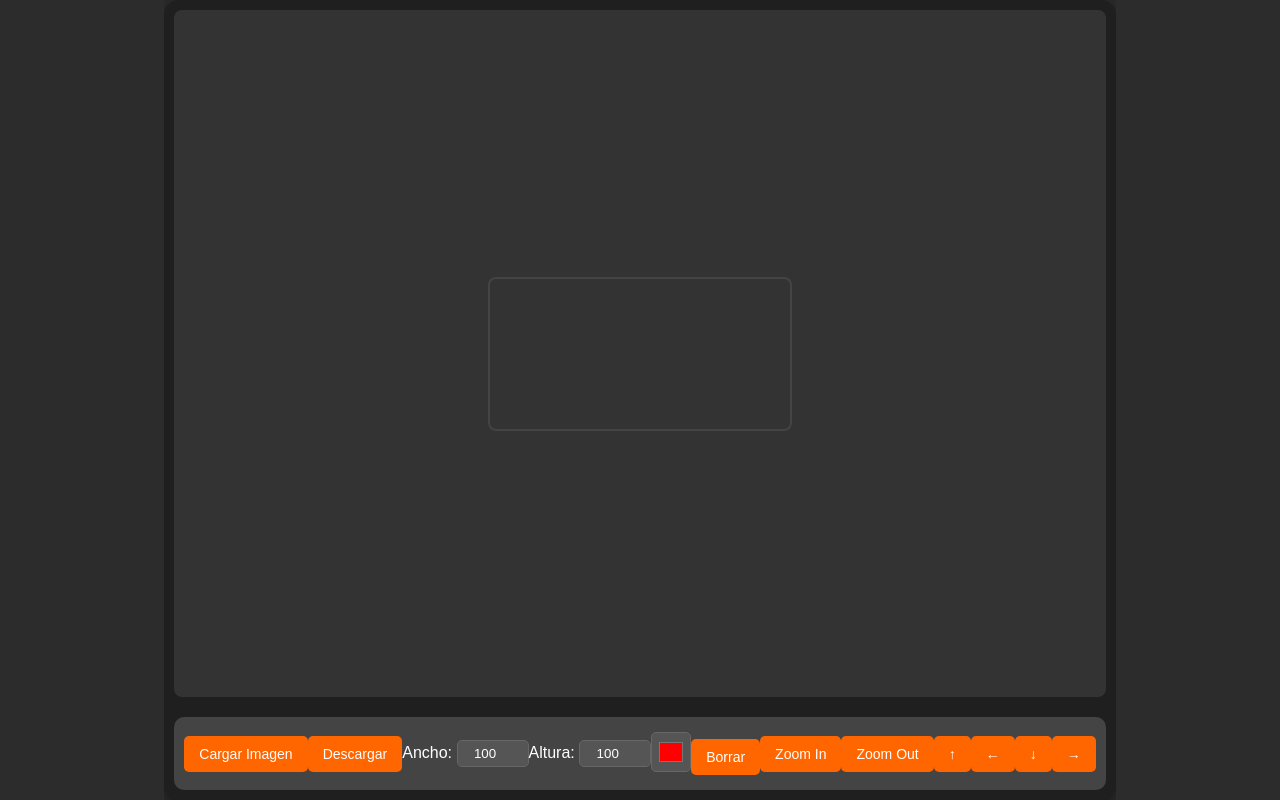
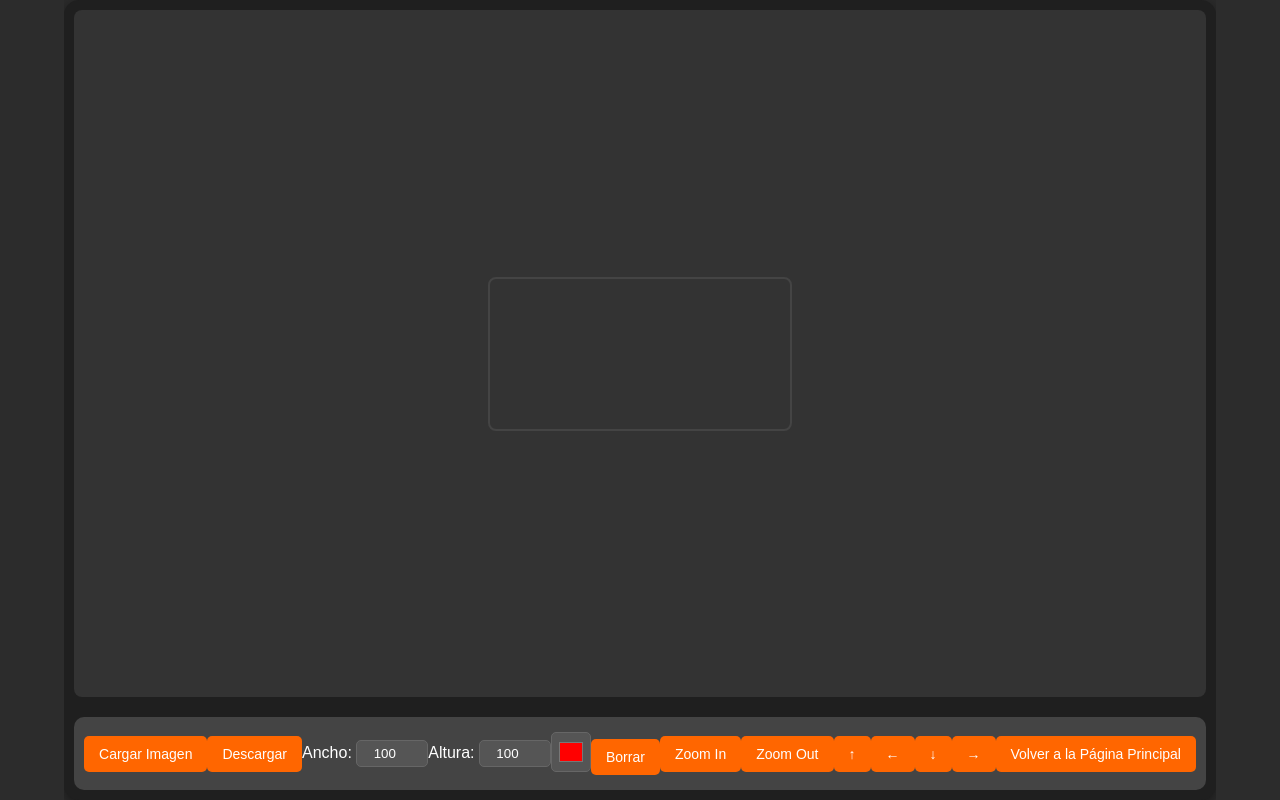
Before and after one commit to Pablog44/artepixelador, a React (Create React App) app: page /artepixelador/rejilla in a window 1280 px wide. Built offline with nearby package versions, Linux system fonts and the light colour scheme.

Commit message:
opcion de imagen con regilla
-nuevo componente de regilla

```diff
--- a/package.json
+++ b/package.json
@@ -10,6 +10,7 @@
     "gh-pages": "^6.1.1",
     "react": "^18.3.1",
     "react-dom": "^18.3.1",
+    "react-router-dom": "^6.26.1",
     "react-scripts": "5.0.1",
     "web-vitals": "^2.1.4"
   },
--- a/src/App.js
+++ b/src/App.js
@@ -1,11 +1,20 @@
 import React from 'react';
+import { BrowserRouter as Router, Route, Routes } from 'react-router-dom';
 import Controls from './components/Controls';
 
 function App() {
     return (
-        <div className="App">
-            <Controls />
-        </div>
+        <Router basename="/artepixelador">
+            <div className="App">
+                <Routes>
+                    {/* Página principal con PixelatedImage */}
+                    <Route path="/" element={<Controls page="default" />} />
+
+                    {/* Página de rejilla */}
+                    <Route path="/rejilla" element={<Controls page="rejilla" />} />
+                </Routes>
+            </div>
+        </Router>
     );
 }
 
--- a/src/components/Controls.js
+++ b/src/components/Controls.js
@@ -1,7 +1,9 @@
 import React, { useState } from 'react';
 import PixelatedImage from './PixelatedImage';
+import Rejilla from './Rejilla';
+import { Link } from 'react-router-dom';
 
-function Controls() {
+function Controls({ page }) {
     const [selectedColor, setSelectedColor] = useState('#ff0000');
     const [pixelWidth, setPixelWidth] = useState(100);
     const [pixelHeight, setPixelHeight] = useState(100);
@@ -38,9 +40,21 @@ function Controls() {
         });
     };
 
-    return (
-        <div className="controls-container">
-            <div className="pixelated-image-wrapper">
+    const renderChildComponent = () => {
+        if (page === 'rejilla') {
+            return (
+                <Rejilla
+                    imageFile={imageFile}
+                    pixelWidth={pixelWidth}
+                    pixelHeight={pixelHeight}
+                    selectedColor={selectedColor}
+                    scale={scale}
+                    position={position}
+                    setPosition={setPosition}
+                />
+            );
+        } else {
+            return (
                 <PixelatedImage
                     imageFile={imageFile}
                     pixelWidth={pixelWidth}
@@ -50,6 +64,14 @@ function Controls() {
                     position={position}
                     setPosition={setPosition}
                 />
+            );
+        }
+    };
+
+    return (
+        <div className="controls-container">
+            <div className="pixelated-image-wrapper">
+                {renderChildComponent()}
             </div>
             <div className="controls">
                 <div className="controls-group">
@@ -103,6 +125,13 @@ function Controls() {
                     <button onClick={() => handleMove('down')} className="button">↓</button>
                     <button onClick={() => handleMove('right')} className="button">→</button>
                 </div>
+                <div className="controls-group">
+                    {page === 'rejilla' ? (
+                        <Link to="/" className="button">Volver a la Página Principal</Link>
+                    ) : (
+                        <Link to="/rejilla" className="button">Ir a la Vista con Rejilla</Link>
+                    )}
+                </div>
             </div>
         </div>
     );
--- /dev/null
+++ b/src/components/Rejilla.js
@@ -0,0 +1,111 @@
+import React, { useEffect, useRef, useState } from 'react'; // Asegúrate de importar useState
+
+function Rejilla({ imageFile, pixelWidth, pixelHeight, selectedColor, scale, position, setPosition }) {
+    const sourceCanvasRef = useRef(null);
+    const outputCanvasRef = useRef(null);
+    const [isPanning, setIsPanning] = useState(false);
+    const [startCoords, setStartCoords] = useState({ x: 0, y: 0 });
+
+    useEffect(() => {
+        if (imageFile) {
+            const reader = new FileReader();
+            reader.onload = function (e) {
+                const img = new Image();
+                img.onload = function () {
+                    const sourceCanvas = sourceCanvasRef.current;
+                    const outputCanvas = outputCanvasRef.current;
+                    const sourceCtx = sourceCanvas.getContext('2d');
+                    const outputCtx = outputCanvas.getContext('2d');
+
+                    sourceCanvas.width = pixelWidth;
+                    sourceCanvas.height = pixelHeight;
+                    outputCanvas.width = sourceCanvas.width * 10;
+                    outputCanvas.height = sourceCanvas.height * 10;
+
+                    sourceCtx.drawImage(img, 0, 0, pixelWidth, pixelHeight);
+
+                    for (let y = 0; y < pixelHeight; y++) {
+                        for (let x = 0; x < pixelWidth; x++) {
+                            const pixelData = sourceCtx.getImageData(x, y, 1, 1).data;
+                            outputCtx.fillStyle = `rgba(${pixelData[0]},${pixelData[1]},${pixelData[2]},${pixelData[3] / 255})`;
+                            outputCtx.fillRect(x * 10, y * 10, 9, 9);
+
+                            // Dibujar la cuadrícula
+                            outputCtx.strokeStyle = 'black';
+                            outputCtx.lineWidth = 1;
+                            outputCtx.strokeRect(x * 10 + 0.5, y * 10 + 0.5, 9, 9);
+                        }
+                    }
+                };
+                img.src = e.target.result;
+            };
+            reader.readAsDataURL(imageFile);
+        }
+    }, [imageFile, pixelWidth, pixelHeight]);
+
+    const handleMouseDown = (e) => {
+        if (e.ctrlKey) {
+            setIsPanning(true);
+            setStartCoords({ x: e.clientX - position.x, y: e.clientY - position.y });
+        }
+    };
+
+    const handleMouseMove = (e) => {
+        if (isPanning) {
+            setPosition({
+                x: e.clientX - startCoords.x,
+                y: e.clientY - startCoords.y
+            });
+        }
+    };
+
+    const handleMouseUp = () => {
+        setIsPanning(false);
+    };
+
+    const handleCanvasClick = (e) => {
+        if (e.ctrlKey || isPanning) return; // Evita colorear si Ctrl está presionado o si se está desplazando
+
+        const rect = outputCanvasRef.current.getBoundingClientRect();
+        const scaleX = outputCanvasRef.current.width / rect.width;
+        const scaleY = outputCanvasRef.current.height / rect.height;
+        const x = Math.floor((e.clientX - rect.left) * scaleX / 10);
+        const y = Math.floor((e.clientY - rect.top) * scaleY / 10);
+        const ctx = outputCanvasRef.current.getContext('2d');
+
+        if (selectedColor === 'transparent') {
+            ctx.clearRect(x * 10, y * 10, 10, 10); // Borra el píxel
+        } else {
+            ctx.fillStyle = selectedColor;
+            ctx.fillRect(x * 10, y * 10, 9, 9);
+
+            // Redibujar la cuadrícula sobre el píxel coloreado
+            ctx.strokeStyle = 'black';
+            ctx.lineWidth = 1;
+            ctx.strokeRect(x * 10 + 0.5, y * 10 + 0.5, 9, 9);
+        }
+    };
+
+    return (
+        <div
+            className="canvas-container"
+            onMouseDown={handleMouseDown}
+            onMouseMove={handleMouseMove}
+            onMouseUp={handleMouseUp}
+            onMouseLeave={handleMouseUp}
+            onClick={handleCanvasClick}
+        >
+            <canvas ref={sourceCanvasRef} style={{ display: 'none' }}></canvas>
+            <canvas
+                ref={outputCanvasRef}
+                id="output-canvas"
+                style={{
+                    transform: `scale(${scale}) translate(${position.x / scale}px, ${position.y / scale}px)`,
+                    transformOrigin: 'top left'
+                }}
+            ></canvas>
+        </div>
+    );
+}
+
+export default Rejilla;
```
Also changed, not shown: 1 other file (tests, documents, lock files or other folders).
